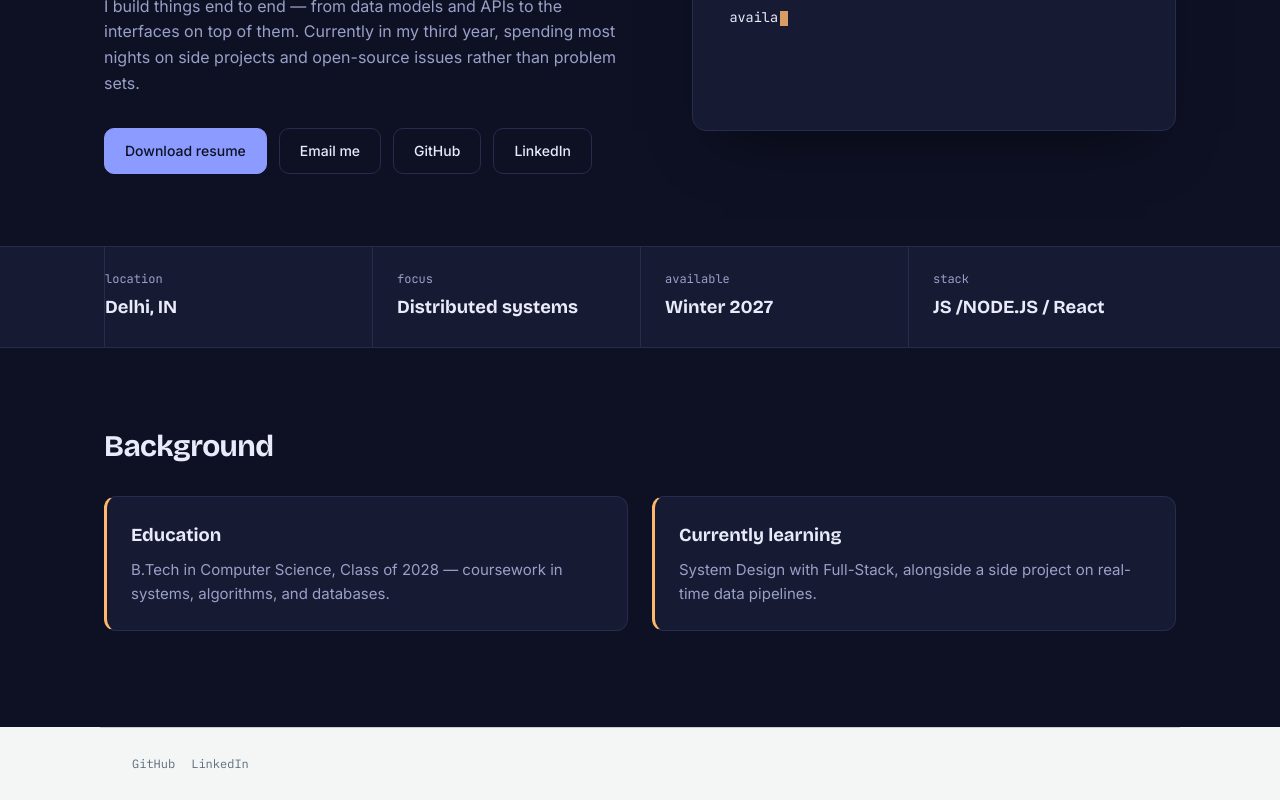
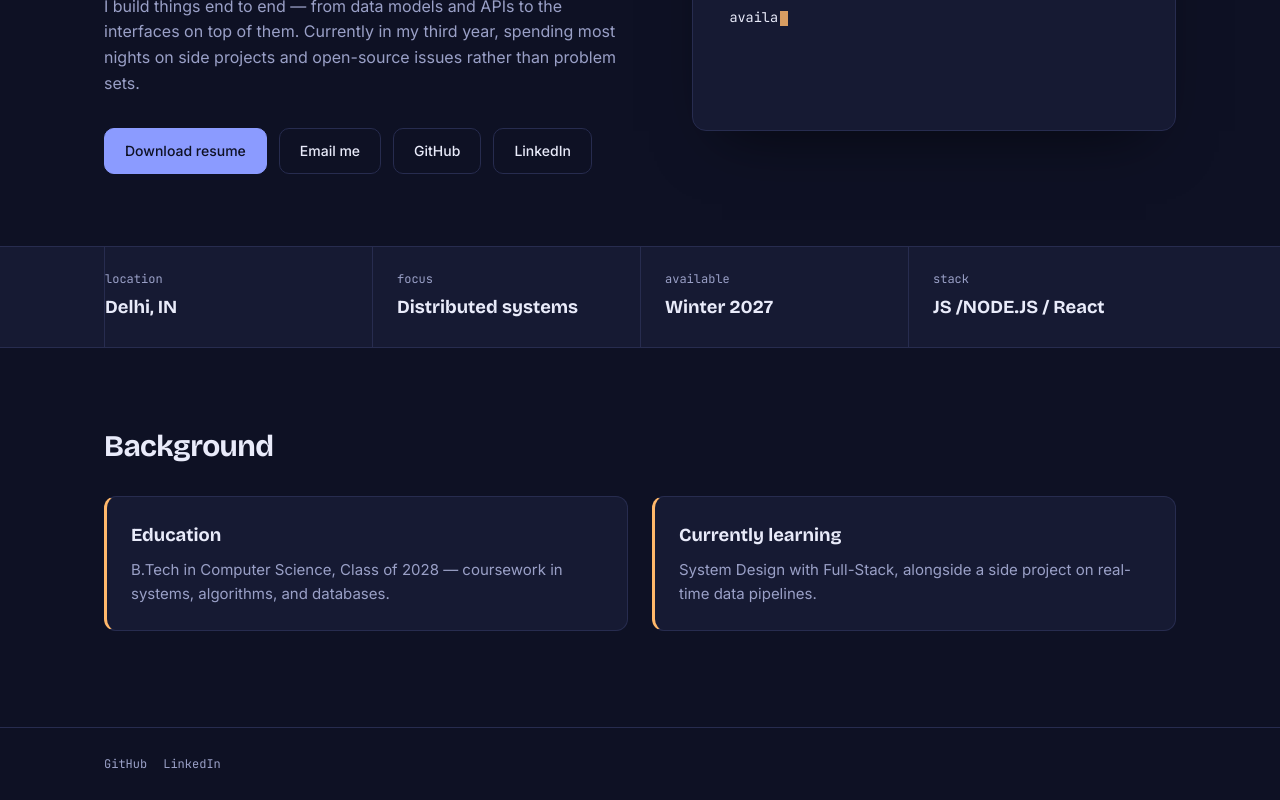
Before and after one commit to dev-manvendra/Portfolio, a React app: page / in a window 1280 px wide. Shown: the part 399-1199 px from the top of the page. Built offline with nearby package versions, Linux system fonts and the light colour scheme; the HTML template or start-up script is replaced by a standard one.

Commit message:
refactor: restructure Footer component and update styling with Tailwind CSS

```diff
--- a/src/Components/Footer.jsx
+++ b/src/Components/Footer.jsx
@@ -1,21 +1,37 @@
-function Footer() {
-    const socials = [
-    { label: "GitHub", url: "https://github.com/dev-manvendra" },
-    { label: "LinkedIn", url: "https://www.linkedin.com/in/dev-manvendra/" },
-    ]
-    return (
-        <footer className="mx-auto flex max-w-page items-center justify-between border-t border-line px-8 py-7 font-mono text-xs text-muted">
-        <ul className="m-0 flex list-none gap-4 p-0">
-          {socials.map((s) => (
-            <li key={s.label}>
-              <a href={s.url} className="hover:text-navy-deep">
-                {s.label}
+const SOCIALS = [
+  { label: "GitHub", url: "https://github.com/dev-manvendra" },
+  { label: "LinkedIn", url: "https://www.linkedin.com/in/dev-manvendra/" },
+];
+
+// Use the same font family as the rest of the portfolio.
+const ORIGINAL_DETAILS_CSS = `
+@import url('https://fonts.googleapis.com/css2?family=Inter:wght@400;500&family=JetBrains+Mono:wght@400;500&display=swap');
+
+.portfolio-footer { font-family: 'Inter', system-ui, sans-serif; }
+.portfolio-mono { font-family: 'JetBrains Mono', monospace; }
+`;
+
+export default function Footer() {
+  return (
+    <footer className="portfolio-footer w-full border-t border-[#272c4f] bg-[#0e1124] text-xs text-[#9aa0c7]">
+      <style>{ORIGINAL_DETAILS_CSS}</style>
+
+      <div className="mx-auto flex max-w-[1120px] items-center justify-between px-5 py-7 sm:px-6">
+        <ul className="portfolio-mono m-0 flex list-none gap-4 p-0">
+          {SOCIALS.map((social) => (
+            <li key={social.label}>
+              <a
+                href={social.url}
+                target="_blank"
+                rel="noopener noreferrer"
+                className="transition-colors duration-200 hover:text-[#8b9bff] focus-visible:outline focus-visible:outline-2 focus-visible:outline-offset-[3px] focus-visible:outline-[#8b9bff] motion-reduce:transition-none"
+              >
+                {social.label}
               </a>
             </li>
           ))}
         </ul>
-      </footer>
-    )
+      </div>
+    </footer>
+  );
 }
-
-export default Footer
```
